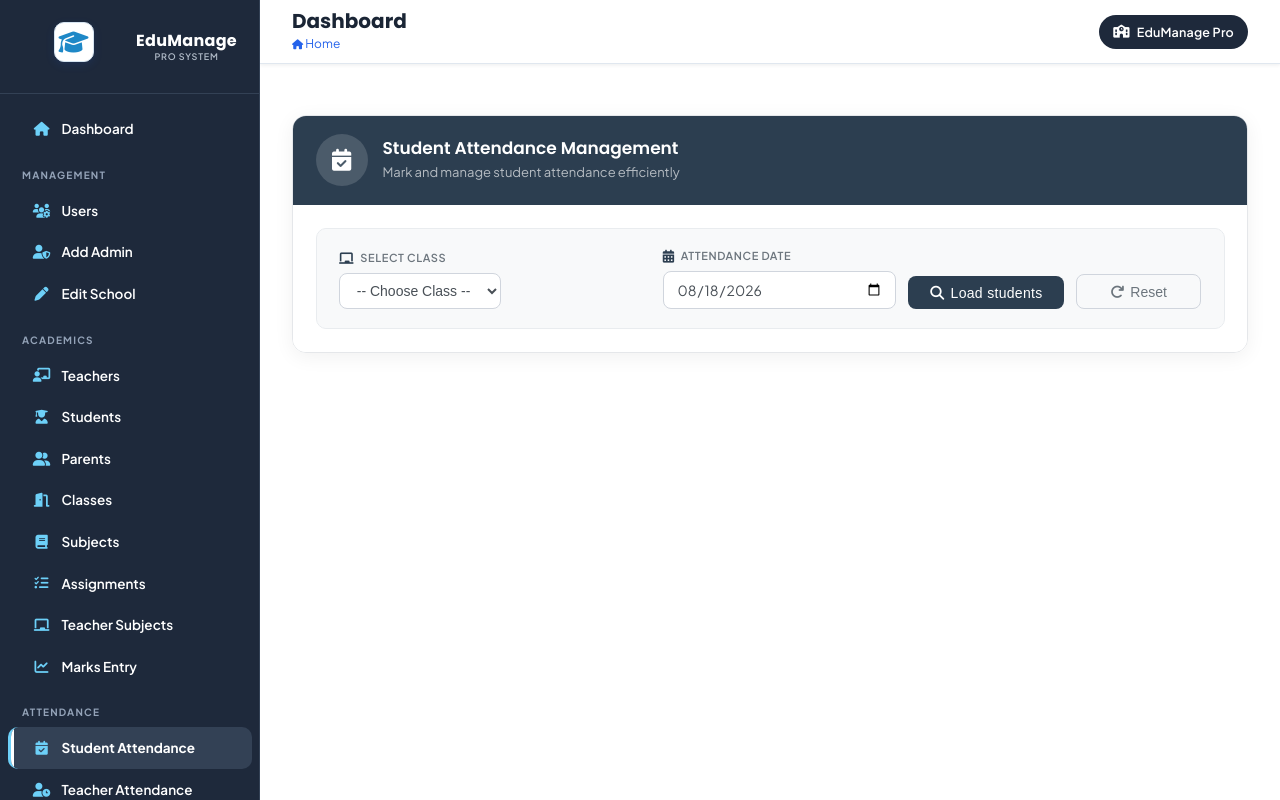
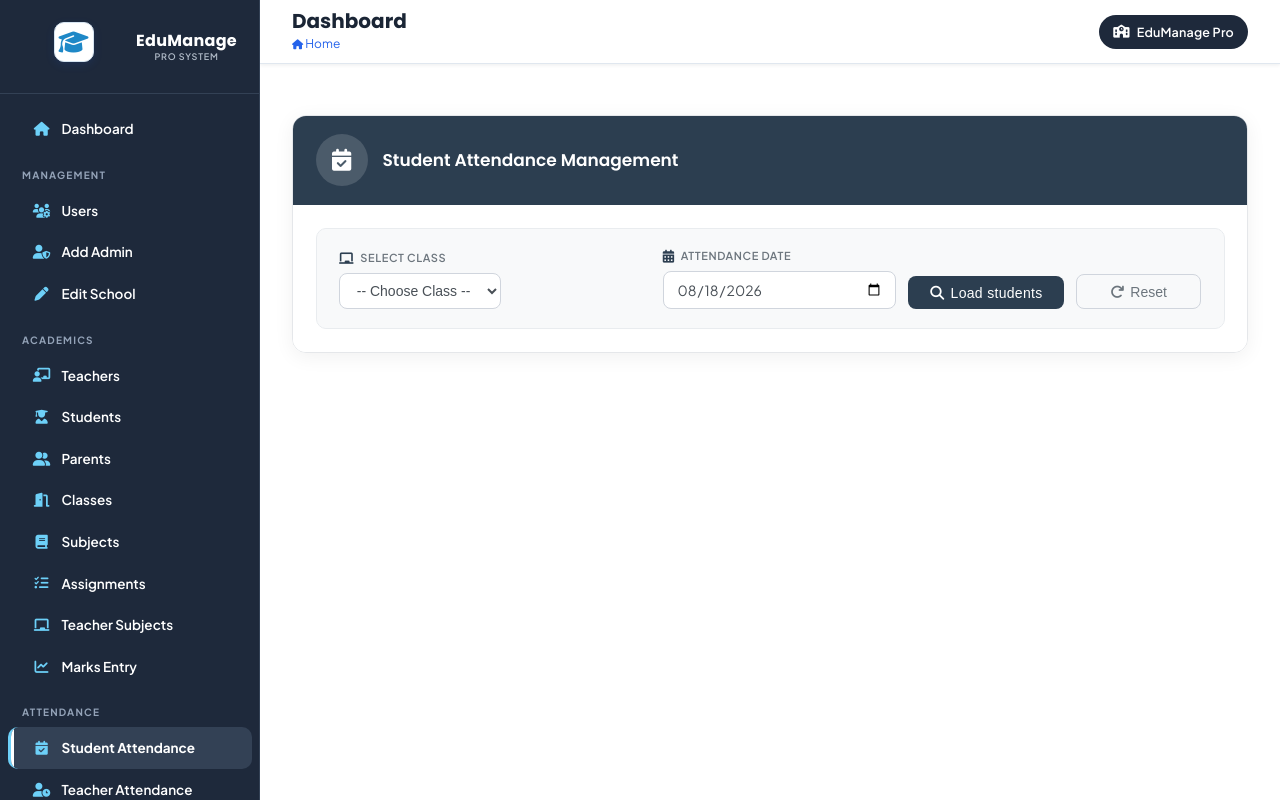
Before and after one commit to abdullahkhan12dec2004-arc/school-management-system, a Flask app: page /attendance/student in a window 1280 px wide. Run offline with Flask 3, Linux system fonts and the light colour scheme; the visitor is signed in with stand-in values (Sample User, id 1); data that the repository does not hold is empty; some libraries are stand-ins or nearby versions.

Commit message:
Update student_attendance.html

```diff
--- a/templates/student_attendance.html
+++ b/templates/student_attendance.html
@@ -443,7 +443,7 @@
                 </div>
                 <div class="head-text">
                     <h4>Student Attendance Management</h4>
-                    <p>Mark and manage student attendance efficiently</p>
+
                 </div>
             </div>
 
```
